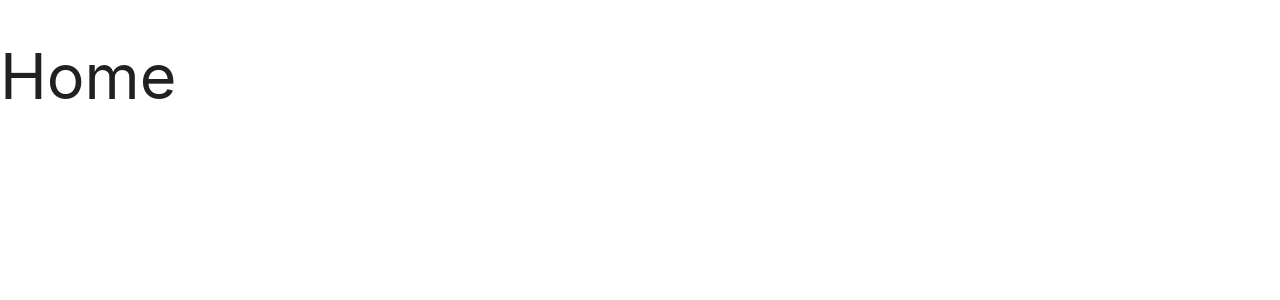
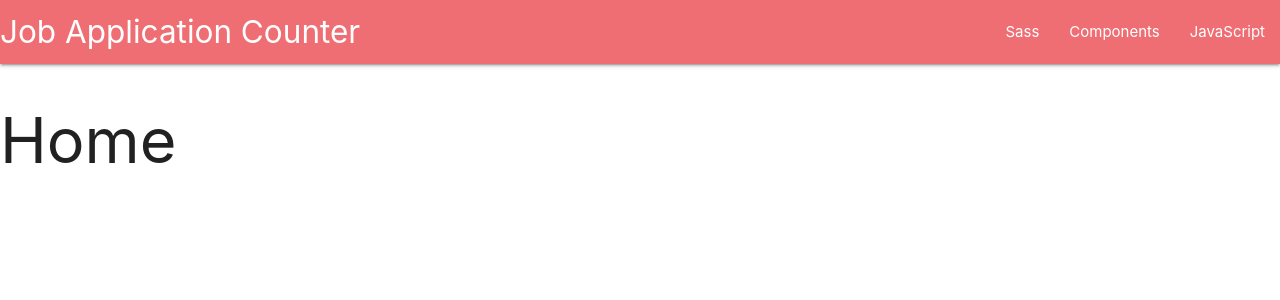
Before and after one commit to Kionling/jCounter, a React (Create React App) app in the folder client/: page / in a window 1280 px wide. Shown: the top 300 px of the page. Built offline with nearby package versions, Linux system fonts and the light colour scheme.

Commit message:
Imported dependencies in the client directory necessary for routing. Created new route in the app.js script that includes the routing info for the home page.

```diff
--- a/client/src/App.js
+++ b/client/src/App.js
@@ -11,6 +11,7 @@ function App() {
    <div>
 
     <Router>
+      <Navbar/>
       <Routes>
       <Route exact path='*' element={<Home/>}/>
       </Routes>
--- a/client/src/components/navbar.js
+++ b/client/src/components/navbar.js
@@ -6,7 +6,7 @@ function Navbar() {
     <nav>
       <div class="nav-wrapper">
         <a href="#" class="brand-logo">
-          Logo
+          Job Application Counter
         </a>
         <ul id="nav-mobile" class="right hide-on-med-and-down">
           <li>
--- a/client/src/pages/home.js
+++ b/client/src/pages/home.js
@@ -1,5 +1,5 @@
 import React from "react";
-
+import "../pages/home.css"
 
 function Home(){
 return(
```
Also changed, not shown: package.json (+13 -1 lines), client/src/pages/home.css (added), 1 other file (tests, documents, lock files or other folders).
